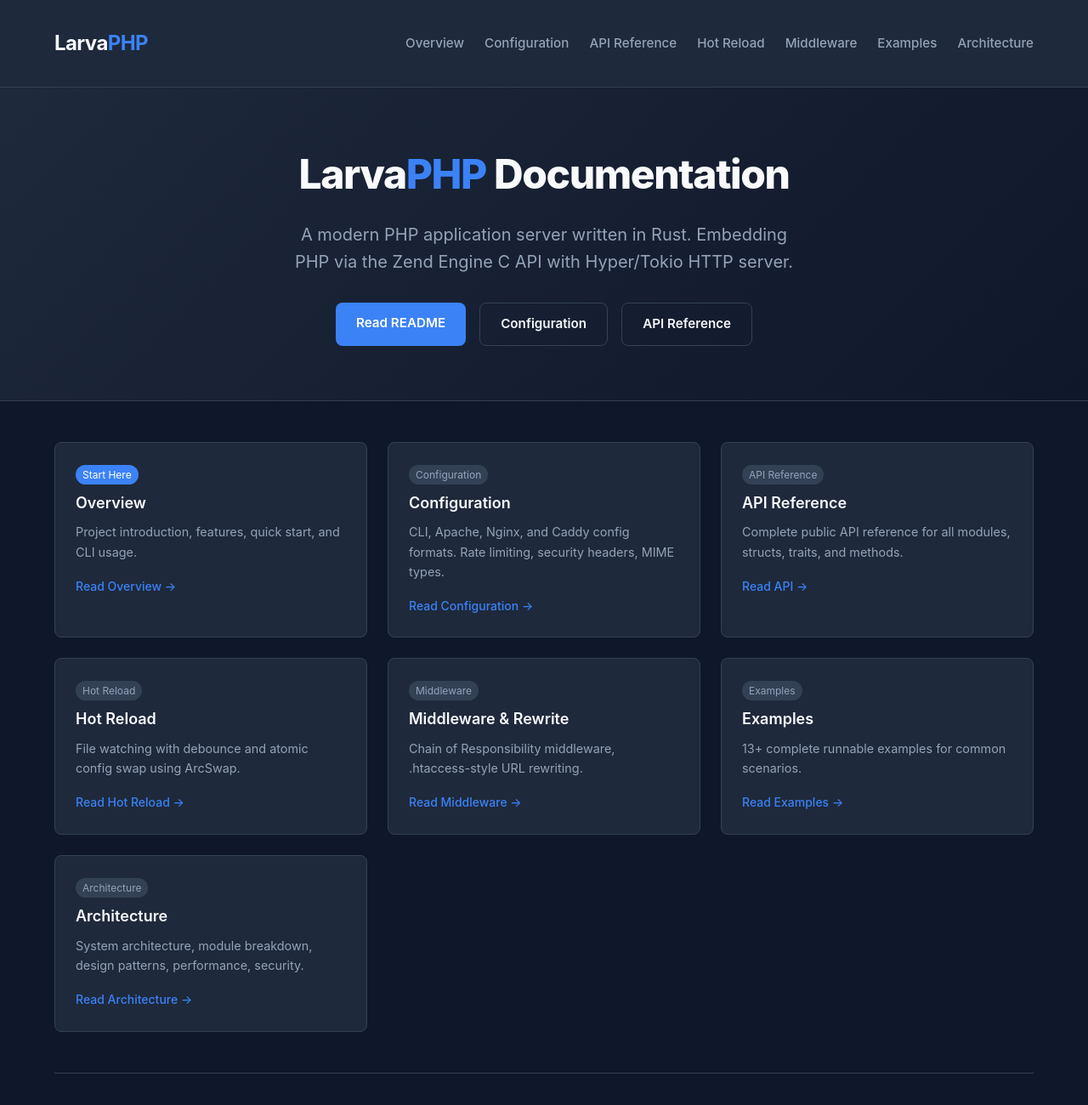
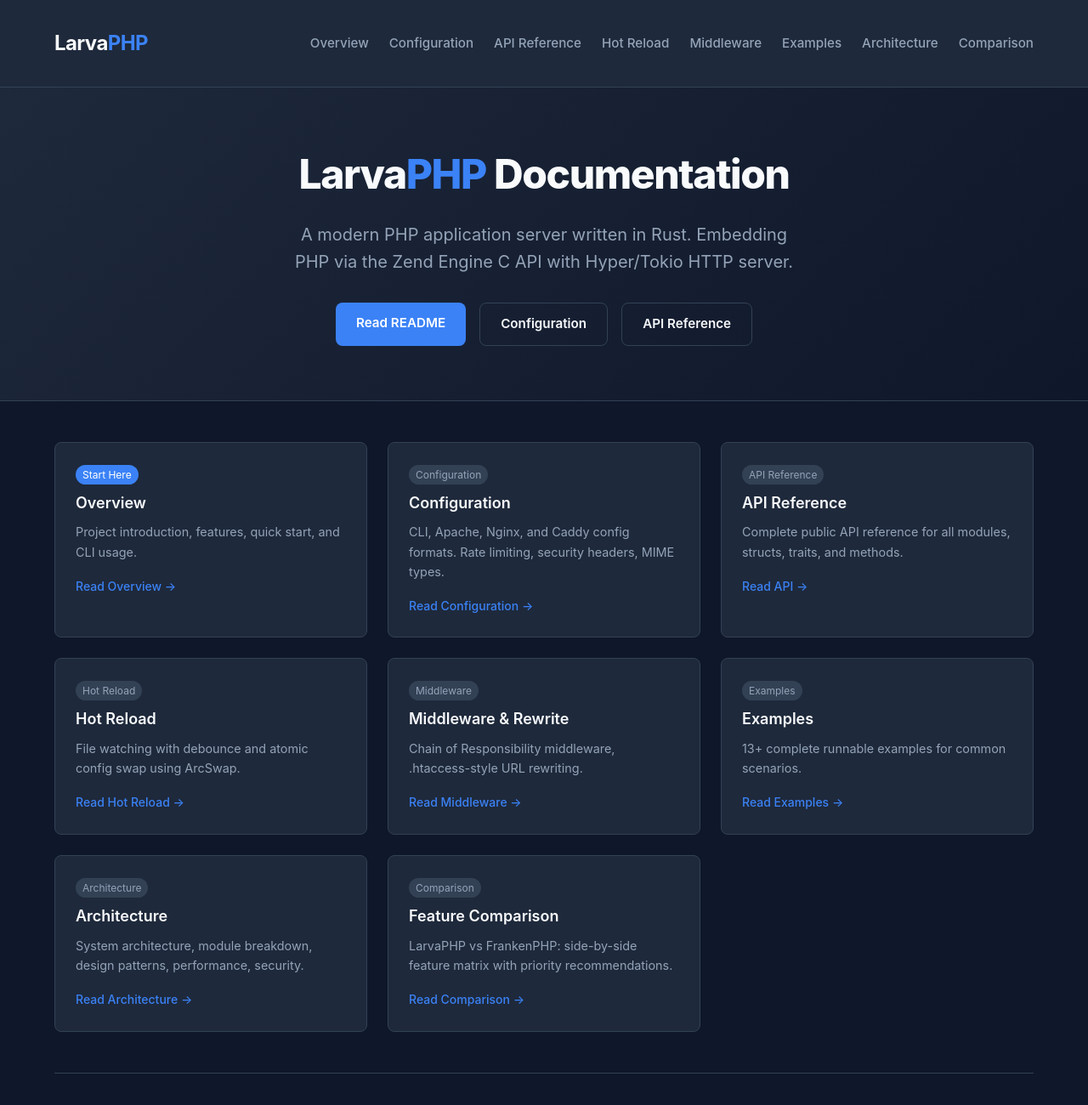
Before and after one commit to puleeno/LarvaPHP, a plain HTML site: page docs/index.html in a window 1280 px wide. Shown: the top 1300 px of the page at 85% size. Drawn offline with Linux system fonts and the light colour scheme.

Commit message:
Add feature comparison section to documentation

```diff
--- a/docs/index.html
+++ b/docs/index.html
@@ -230,6 +230,7 @@
                 <li><a href="#middleware">Middleware</a></li>
                 <li><a href="#examples">Examples</a></li>
                 <li><a href="#architecture">Architecture</a></li>
+                <li><a href="#comparison">Comparison</a></li>
             </ul>
         </nav>
     </div>
@@ -291,6 +292,12 @@
             <p>System architecture, module breakdown, design patterns, performance, security.</p>
             <a href="architecture.md">Read Architecture &rarr;</a>
         </div>
+        <div class="doc-card">
+            <span class="tag">Comparison</span>
+            <h3>Feature Comparison</h3>
+            <p>LarvaPHP vs FrankenPHP: side-by-side feature matrix with priority recommendations.</p>
+            <a href="feature-comparison.md">Read Comparison &rarr;</a>
+        </div>
     </div>
 
     <div class="features">
```
Also changed, not shown: 1 other file.
